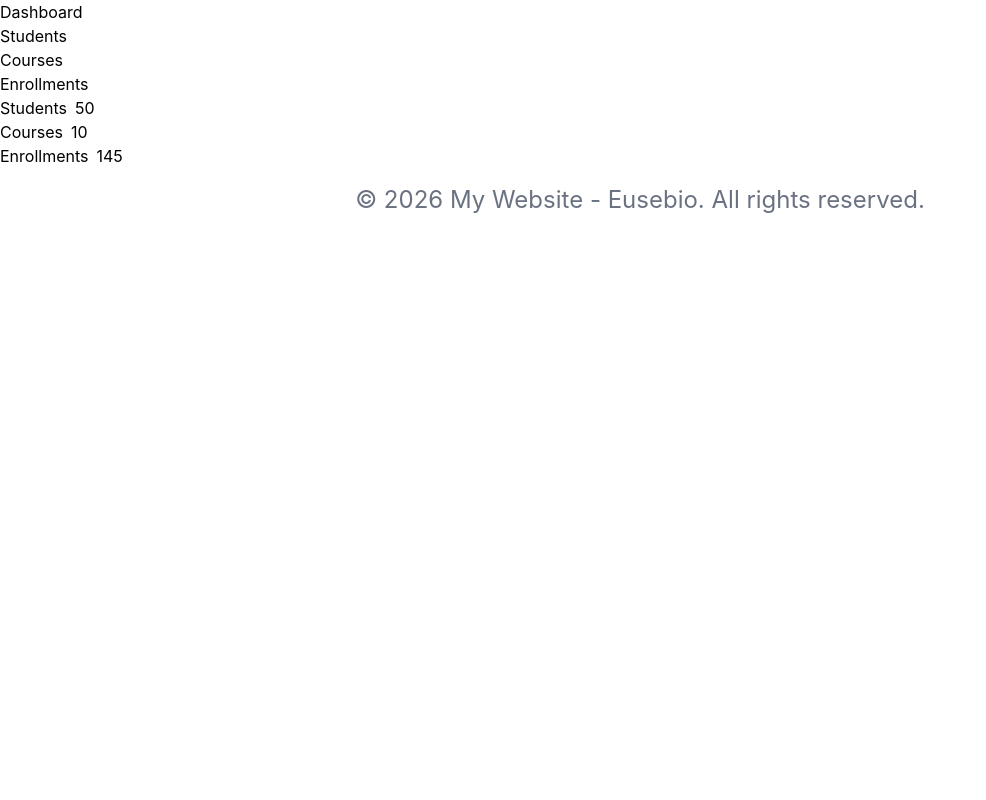
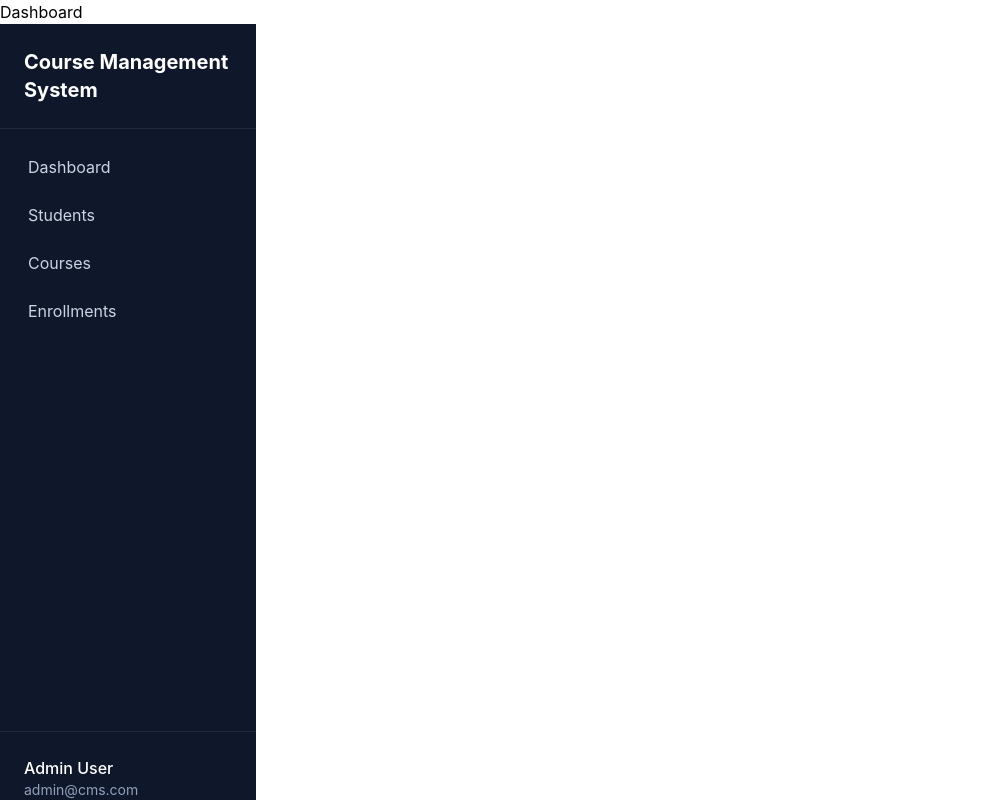
Before and after one commit to EusebioCO296/asi-gsc-front, a React (Vite) app: page / in a window 1280 px wide. Shown: the top 800 px of the page, without its empty margins (0-986 px from the left). Built offline with nearby package versions, Linux system fonts and the light colour scheme.

Commit message:
TT semana 4

```diff
--- a/src/components/Sidebar.jsx
+++ b/src/components/Sidebar.jsx
@@ -1,15 +1,33 @@
-function Sidebar(){
+function Sidebar() {
+    const navItems = ["Dashboard", "Students", "Courses", "Enrollments"];
+
     return (
-        <>
-        <div className="Sidebar">
-            <ul>
-                <li>Students</li>
-                <li>Courses</li>
-                <li>Enrollments</li>
-            </ul>
+      <div className="h-screen w-64 bg-slate-900 flex flex-col justify-between">
+        <div>
+          <div className="p-6 border-b border-slate-800">
+            <h1 className="text-white text-xl font-bold">
+              Course Management System
+            </h1>
+          </div>
+
+          <ul className="mt-4 px-3 space-y-1">
+            {navItems.map((item) => (
+              <li
+                key={item}
+                className="px-4 py-2.5 rounded-lg text-slate-300 hover:bg-slate-800 hover:text-white cursor-pointer"
+              >
+                {item}
+              </li>
+            ))}
+          </ul>
         </div>
-        </>
+
+        <div className="p-6 border-t border-slate-800">
+          <p className="text-white font-medium">Admin User</p>
+          <p className="text-slate-400 text-sm">admin@cms.com</p>
+        </div>
+      </div>
     );
-}
+  }
 
-export default Sidebar;
+  export default Sidebar;
--- a/src/pages/Students.jsx
+++ b/src/pages/Students.jsx
@@ -1,6 +1,7 @@
 import Footer from "../components/Footer";
 import Header from "../components/Header";
 import Nav from "../components/Nav";
+import Sidebar from "../components/Sidebar";
 
 
 function Students() {
@@ -11,7 +12,7 @@ function Students() {
         <Header title={"Estudiantes"} description={"Gestión de estudiantes registrados"} txtButton={"Nuevo estudiante"}/>
       </header>
       <main className="flex-1 p-4">
-
+        <Sidebar/>
       </main>
       <footer className="mt-4"><Footer/></footer>
     </div>
```
